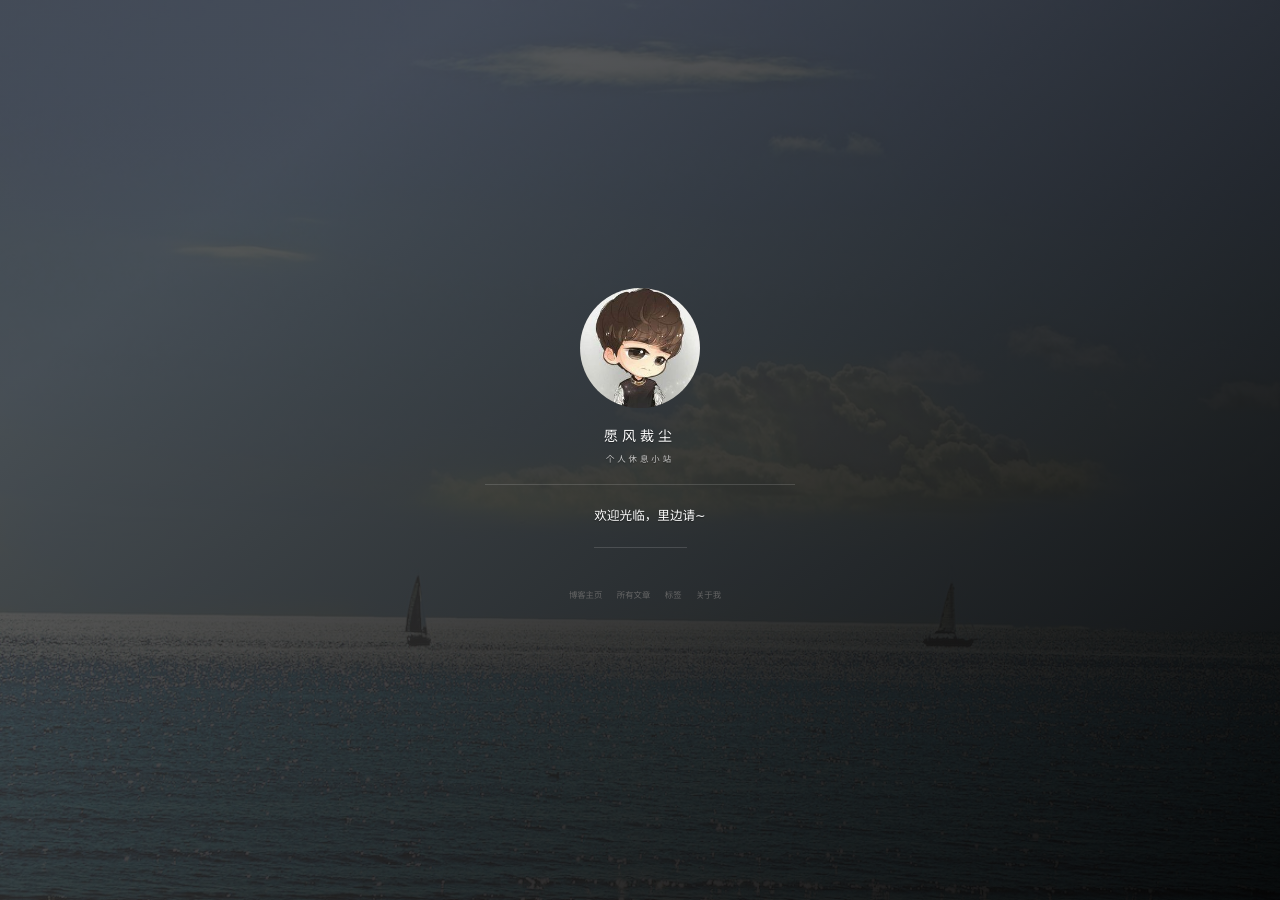
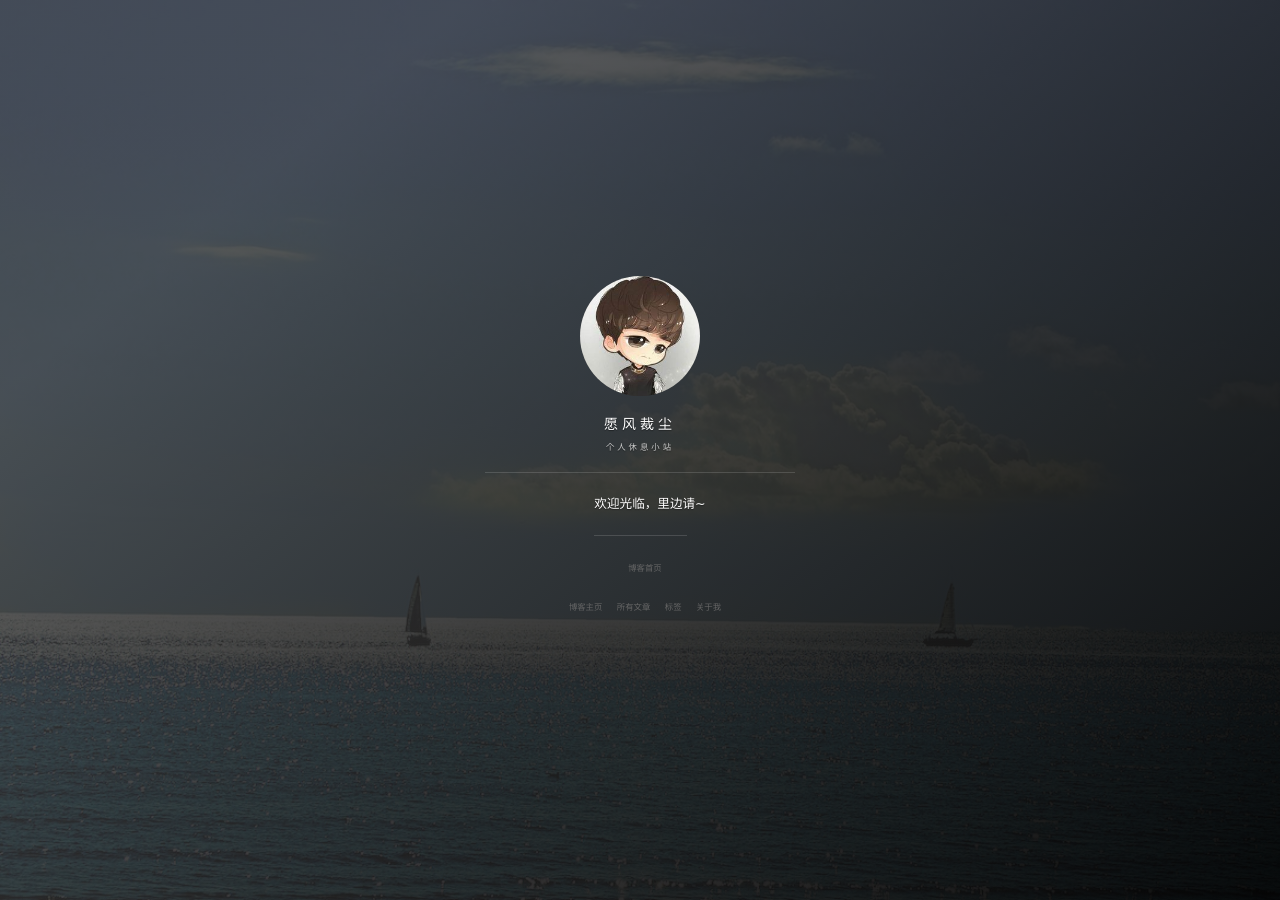
Before and after one commit to Justbreak/Justbreak.github.io, a Jekyll site: the page built from index.html, in a window 1280 px wide. Built offline with Jekyll 4.4.1, drawn with Linux system fonts in a browser that asks for light colours; nearby versions of some CDN libraries; the list of posts is cut into pages by our own code; comment, search, counter and statistics services are not loaded; grey boxes are pictures that could not be loaded.

Commit message:
tiaozhang

```diff
--- a/_includes/footer.html
+++ b/_includes/footer.html
@@ -69,12 +69,7 @@
 
         <div class = "footer_div">
            <p class="copyright text-muted">
-            Copyright &copy; {{ site.title }} {{ site.time | date: '%Y' }} Theme leopard <a href="https://github.com/leopardpan/leopardpan.github.io"></a> |
-            <iframe
-                style="margin-left: 2px; margin-bottom:-5px;"
-                frameborder="0" scrolling="0" width="91px" height="20px"
-                src="https://ghbtns.com/github-btn.html?user=leopardpan&repo=leopardpan.github.io&type=star&count=true" >
-            </iframe>
+            Copyright &copy; {{ site.title }} {{ site.time | date: '%Y' }} Theme <a href="https://github.com/leopardpan/leopardpan.github.io">leopard</a> | 如有关文章侵犯了你的权益，请联系邮箱
             </p>
         	<div align="right">
     			<link rel="stylesheet" href="//cdn.bootcss.com/font-awesome/4.3.0/css/font-awesome.min.css">
--- a/_includes/side-panel.html
+++ b/_includes/side-panel.html
@@ -36,7 +36,7 @@
         <p class="panel-cover__description">{{ site.welcome_message }}</p>
         {% endif %}
 
-
+        <li class="navigation__item"><a href="" title="{{site.blog_button.description}}" class="blog-button">博客首页</a></li>
         <div class="navigation-wrapper">
           <div>
             <nav class="cover-navigation cover-navigation--primary">
```
